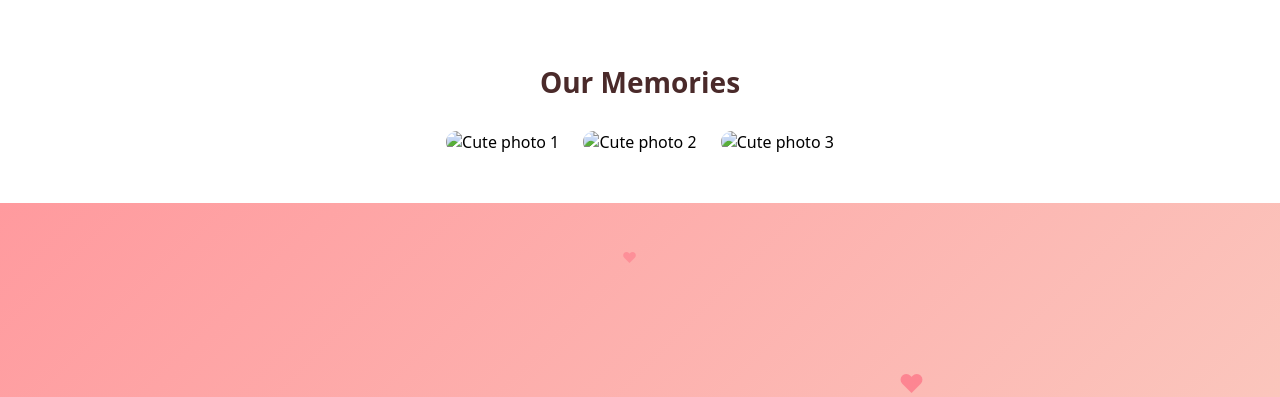
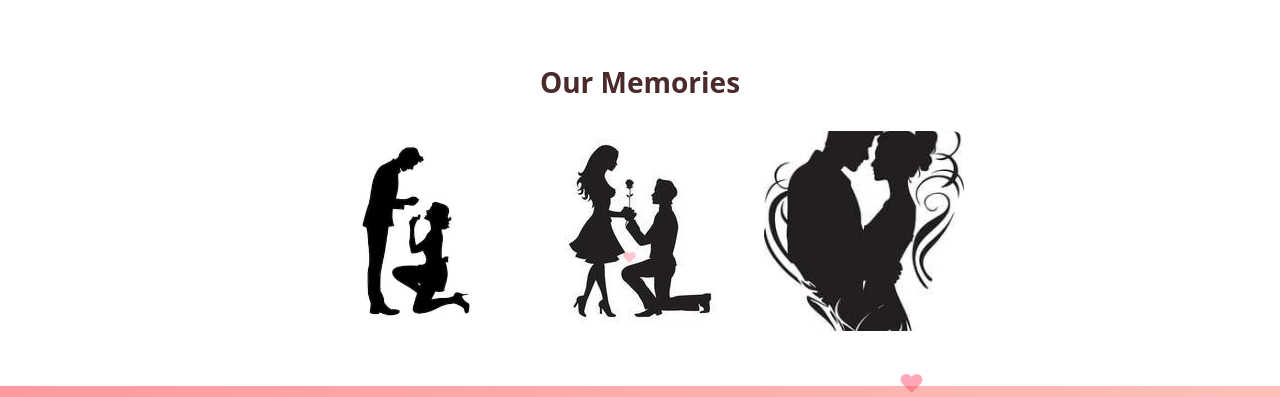
Before and after one commit to twinglegopika-spec/dudu., a plain HTML site: page index.html in a window 1280 px wide. Shown: the top 397 px of the page. Drawn offline with Linux system fonts and the light colour scheme; files that its build step writes are made by us from their sources; files whose address does not match are found by name.

Commit message:
Update index.html

```diff
--- a/index.html
+++ b/index.html
@@ -4,13 +4,13 @@
   <meta charset="utf-8" />
   <meta name="viewport" content="width=device-width,initial-scale=1" />
   <title>For You ❤️</title>
-  <link rel="stylesheet" href="css/style.css" />
+  <link rel="stylesheet" href="style.css" />
 </head>
 <section class="gallery">
   <h2>Our Memories</h2>
-  <img src="assets/images/pic1.jpg" alt="Cute photo 1">
-  <img src="assets/images/pic2.jpg" alt="Cute photo 2">
-  <img src="assets/images/pic3.jpg" alt="Cute photo 3">
+  <img src="pic1.jpg" alt="Cute photo 1">
+  <img src="pic2.jpg" alt="Cute photo 2">
+  <img src="pic3.jpg" alt="Cute photo 3">
 </section>
 
 <body>
```
